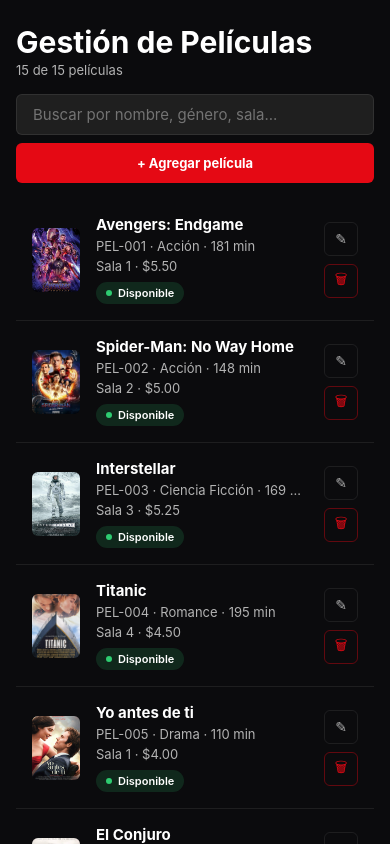
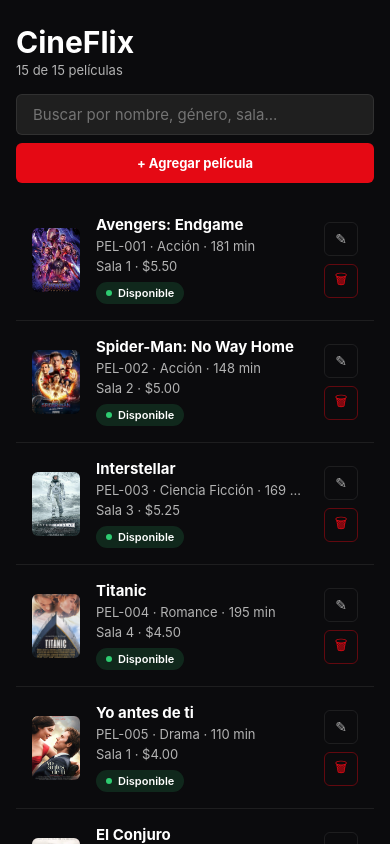
Before and after one commit to fblinn/CineApp, a React Native app: screen / in a window 390 px wide. Built offline with nearby package versions, Linux system fonts and the light colour scheme.

Commit message:
Pruebas de vista del texto del titulo

```diff
--- a/package.json
+++ b/package.json
@@ -16,6 +16,7 @@
     "expo-image-picker": "~57.0.17",
     "expo-linking": "~57.0.9",
     "expo-local-authentication": "~57.0.2",
+    "expo-router": "~57.0.21",
     "expo-splash-screen": "~57.0.8",
     "expo-status-bar": "~57.0.1",
     "expo-symbols": "~57.0.2",
--- a/src/screens/PeliculasScreen.tsx
+++ b/src/screens/PeliculasScreen.tsx
@@ -56,7 +56,7 @@ export default function PeliculasScreen() {
 
   return (
     <View style={styles.contenedor}>
-      <Text style={styles.titulo}>Gestión de Películas</Text>
+      <Text style={styles.titulo}>CineFlix </Text>
       <Text style={styles.subtitulo}>
         {peliculasFiltradas.length} de {peliculas.length} películas
       </Text>
```
Also changed, not shown: 1 other file (tests, documents, lock files or other folders).
